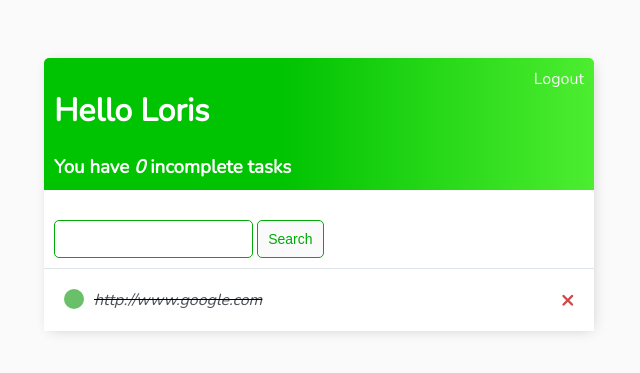
After one commit to ultragorira/searchrelevance_testresults, a Django app: page / in a window 1280 px wide. The commit adds this page. Shown: the top 373 px of the page, without its empty margins (321-961 px from the left). Run offline with Django 3.2, Linux system fonts and the light colour scheme; a user stored in the database is signed in; data comes from the database, SQL or seed files in the repository; both versions use the stored data as it was after the commit.

```diff
--- a/base/models.py
+++ b/base/models.py
@@ -15,8 +15,3 @@ class Results(models.Model):
 
     class Meta:
         ordering = ['verdict']
-
-
-
-
-# Create your models here.
--- a/base/templates/base/register.html
+++ b/base/templates/base/register.html
@@ -10,6 +10,9 @@
     {%csrf_token%}
     <label>{{form.username.label}}</label>
     {{form.username}}
+
+    <label>{{form.email.label}}</label>
+    {{form.email}}
 
     <label>{{form.password1.label}}</label>
     {{form.password1}}
--- /dev/null
+++ b/base/templates/base/results_list.html
@@ -0,0 +1,49 @@
+{% extends 'base/main.html' %}
+{% block content %}
+
+<div class="header-bar">
+    <div>
+        <h1> Hello {{request.user|title}}</h1>
+        <h3 style="margin:0">You have <i>{{count}}</i> incomplete task{{ count|pluralize:"s" }} </h3>
+    </div>
+    {% if request.user.is_authenticated %}
+        <a href="{% url 'logout' %}">Logout</a>
+    {% else %}
+        <a href="{% url 'login'%}">Login</a>
+    {% endif %}
+</div>
+
+<div id="search-add-wrapper">
+    <form method="GET" style="margin-top: 20px;display: flex;">
+        <input type="text" name="search-area" value="{{search_input}}">&nbsp;
+        <input class="button" type="submit" value="Search">
+    </form>
+</div>
+
+
+
+<div class="task-items-wrapper">
+    {% for result in results %}
+        <div class="task-wrapper">
+            {% if result.verdict %}
+                <div class="task-title">
+                    <div class="task-complete-icon"></div>
+                    <i><s><a href="">{{result.link_query}}</a></s></i>
+                </div>
+                <a class = "delete-link" href="">&#215;</a>
+            {% else %}
+                <div class="task-title">
+                        <div class="task-incomplete-icon"></div>
+                        <a href="">{{result}}</a>
+                </div>
+                <a class = "delete-link" href="">&#215;</a>
+            {% endif %}
+
+        </div>
+    {% empty %}
+        <h3> No items available </h3>
+    {% endfor %}
+
+</div>
+
+{% endblock content %}
--- a/base/urls.py
+++ b/base/urls.py
@@ -1,9 +1,10 @@
 from django.urls import path
-from .views import CustomLoginView, SignupPage
+from .views import CustomLoginView, SignupPage, ResultsList
 from django.contrib.auth.views import LogoutView
 
 urlpatterns = [
     path('login/', CustomLoginView.as_view(), name='login'),
     path('register/', SignupPage.as_view(), name='register'),
-    path('logout/', LogoutView.as_view(next_page='login'), name='logout')
+    path('logout/', LogoutView.as_view(next_page='login'), name='logout'),
+    path('', ResultsList.as_view(), name='results')
 ]
--- a/base/views.py
+++ b/base/views.py
@@ -2,10 +2,11 @@ from django.shortcuts import render, redirect
 
 from django.contrib.auth.views import LoginView
 from django.views.generic.edit import FormView
+from django.views.generic.list import ListView
 from django.contrib.auth.mixins import LoginRequiredMixin
 from django.contrib.auth.forms import UserCreationForm
 from django.contrib.auth import login
-
+from django.urls import reverse_lazy
 from .models import Results
 
 
@@ -14,11 +15,15 @@ class CustomLoginView(LoginView):
     fields = '__all__'
     redirect_authenticated_user = True
 
+    def get_success_url(self):
+        return reverse_lazy('results')
+
 
 class SignupPage(FormView):
     template_name = 'base/register.html'
     form_class = UserCreationForm
     redirect_authenticated_user = True
+    success_url = reverse_lazy('results')
 
     def form_valid(self, form):
         user = form.save()
@@ -30,3 +35,21 @@ class SignupPage(FormView):
         if self.request.user.is_authenticated:
             return redirect('results')
         return super(SignupPage, self).get(*args, **kwargs)
+
+
+class ResultsList(LoginRequiredMixin, ListView):
+    model = Results
+    context_object_name = 'results'
+
+    def get_context_data(self, **kwargs):
+        context = super().get_context_data(**kwargs)
+        context['results'] = context['results'].filter(user=self.request.user)
+        context['count'] = context['results'].filter(verdict=0).count()
+
+
+        search_input = self.request.GET.get('search-area') or ''
+        if search_input:
+            context['results'] = context['results'].filter(title__icontains = search_input)
+
+        context['search_input'] = search_input
+        return context
```
Also changed, not shown: db.sqlite3.
